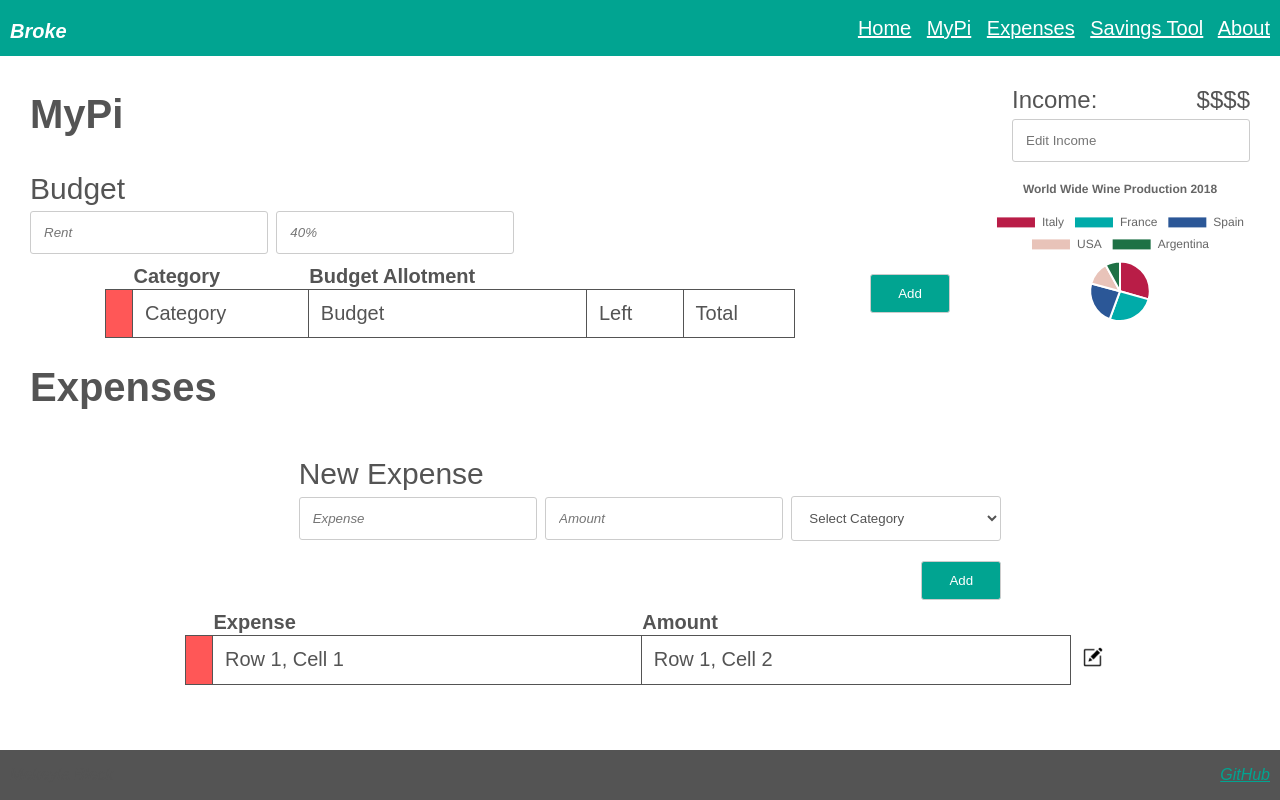
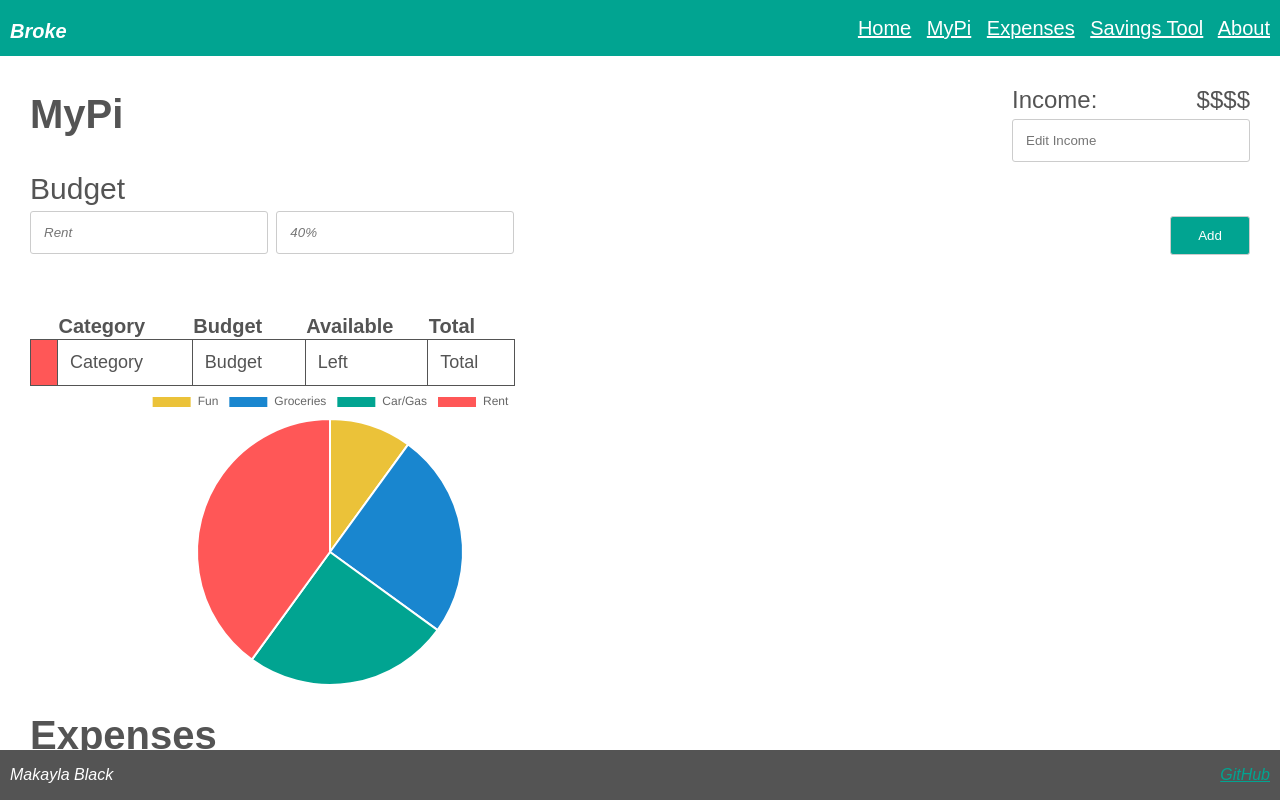
Before and after one commit to mkaybug/Startup260, a plain HTML site: page mypi.html in a window 1280 px wide. Drawn offline with nearby package versions, Linux system fonts and the light colour scheme.

Commit message:
Just fixing the button and some of the alignment

```diff
--- a/mypi.css
+++ b/mypi.css
@@ -46,6 +46,7 @@
     flex-direction: column;
     align-items: right;
     justify-content: right;
+    overflow-x: hidden; /* Prevent sideways scrolling */
     margin-left: 1em;
     margin-right: 10px;
     background-color: #FFFFFF;
@@ -66,9 +67,9 @@
     margin-right: 20px;
   }
 
-  .table-left-pie-right {
+  /* .table-left-pie-right {
     display: flex;
-  }
+  } */
 
   .input-and-table {
     flex: 1;
@@ -76,7 +77,9 @@
   }
 
   .pie-chart-container {
+    min-width: 600px;
     max-width: 600px;
+    margin-right: 20px;
   }
 
   #myChart {
@@ -125,15 +128,19 @@
     float: right; /* Align the button to the right */
   }
 
-  /* form::after {
-    content: "";
-    display: table;
-    clear: both;
-  } */
 
-  table {
-    font-size: 20px;
+  #category-table {
+    font-size: 18px;
+    margin-top: 50px;
+    width: 485px;
+
+    border-collapse: collapse;
+  }
+
+  #expense-table {
+    font-size: 18px;
     margin: 0 auto;
+    margin-bottom: 100px;
     width: 75%;
 
     border-collapse: collapse;
@@ -141,6 +148,7 @@
 
   th {
     text-align: left;
+    font-size: 20px;
   }
 
   td {
@@ -191,6 +199,7 @@
   }
 
   footer .author {
+    color: #FFFFFF;
     margin-left: 10px;
   }
 
--- a/mypi.html
+++ b/mypi.html
@@ -32,25 +32,26 @@
 
     <div class="table-left-pie-right">
       <div class="input-and-table">
-        <div class="budget">
+        <div>
           <form method="get" action="mypi.html">
             <label for="expense">Budget</label>
             <br>
+            <div>
               <input class="italics" type="text" id="category-name" placeholder="Rent" />
               <input class="italics" type="text" id="percentage" placeholder="40%" />
-            <br>
-            <div class="justify-right">
               <button onclick="addCategory()">Add</button>
             </div>
             </form>
         </div>
 
         <div>
-          <table id="myTable">
+          <table id="category-table">
             <tr>
               <th id="category-color-header"></th>
               <th>Category</th>
-              <th>Budget Allotment</th>
+              <th>Budget</th>
+              <th>Available</th>
+              <th>Total</th>
             </tr>
             <tr>
               <td class="color-box" id="category-color"></td>
@@ -61,12 +62,12 @@
             </tr>
           </table>
         </div>
-      </div>
+      </div> <!-- Missing closing div for .income-container -->
 
-      <div class="pie-chart-container">
-        <canvas id="myChart" style="max-width: 600px"></canvas>
-      </div>
-    </div>
+      <div class="pie-chart-container"> <!-- Opening div for the pie chart -->
+        <canvas id="myChart"></canvas>
+      </div> <!-- Missing closing div for the pie chart -->
+    </div> <!-- Missing closing div for the main content -->
 
 <div class="income-container">
   <h1>Expenses</h1>
@@ -91,7 +92,7 @@
   </form>
 </div>
 
-<table id="my-table">
+<table id="expense-table">
   <tr>
     <th id="category-color-header"></th>
     <th>Expense</th>
@@ -115,18 +116,18 @@
   <a class="github-link"  href="https://github.com/mkaybug/startup.git">GitHub</a>
 </footer>
 
-<script src="https://cdnjs.cloudflare.com/ajax/libs/Chart.js/2.9.4/Chart.js">
-</script>
+<script src="https://cdnjs.cloudflare.com/ajax/libs/Chart.js/2.9.4/Chart.js"></script>
 
 <script>
-  const xValues = ["Italy", "France", "Spain", "USA", "Argentina"];
-  const yValues = [55, 49, 44, 24, 15];
+  const xValues = ["Fun", "Groceries", "Car/Gas", "Rent"];
+  const yValues = [10, 25, 25, 40];
   const barColors = [
-    "#b91d47",
-    "#00aba9",
-    "#2b5797",
-    "#e8c3b9",
-    "#1e7145"];
+    "#EBC239",  //Yellow  (I'm considering putting the chart colors in a set order
+    "#1986CF",  //Blue     - largest section is always red for example)
+    "#01A491",  //Teal
+    "#FF5757",  //Red
+
+  ];
 
   new Chart("myChart", {
     type: "pie",
@@ -137,12 +138,6 @@ new Chart("myChart", {
         data: yValues
       }]
     },
-  options: {
-    title: {
-      display: true,
-      text: "World Wide Wine Production 2018"
-    }
-  }
   });
 </script>
 </html>
```
Lines whose indentation alone changed are shown as unchanged.
